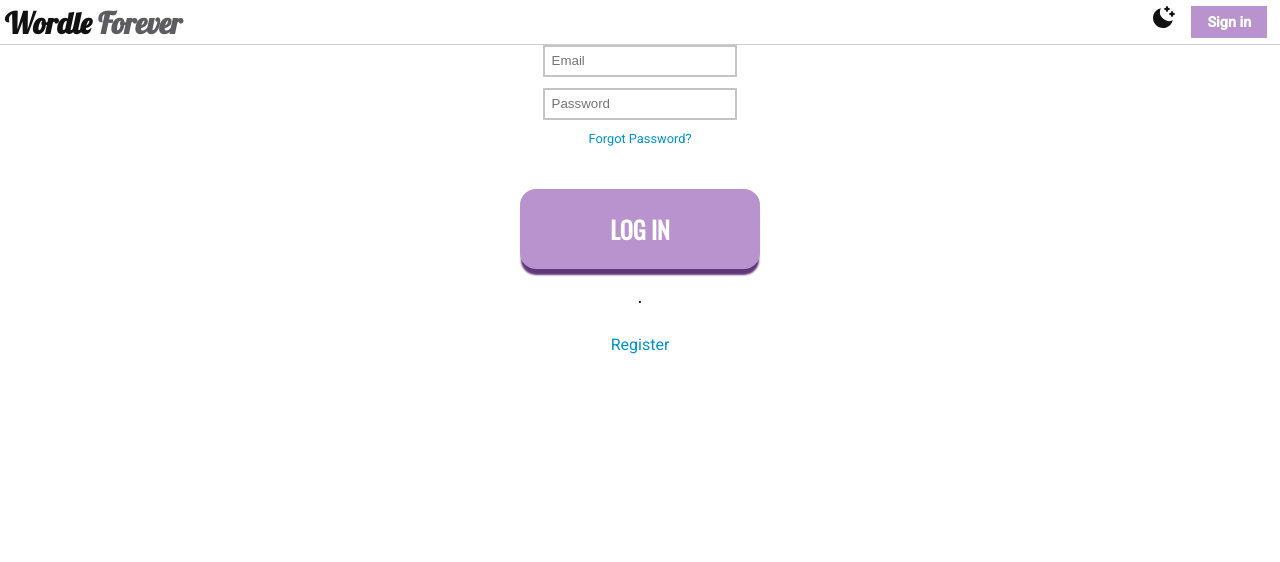
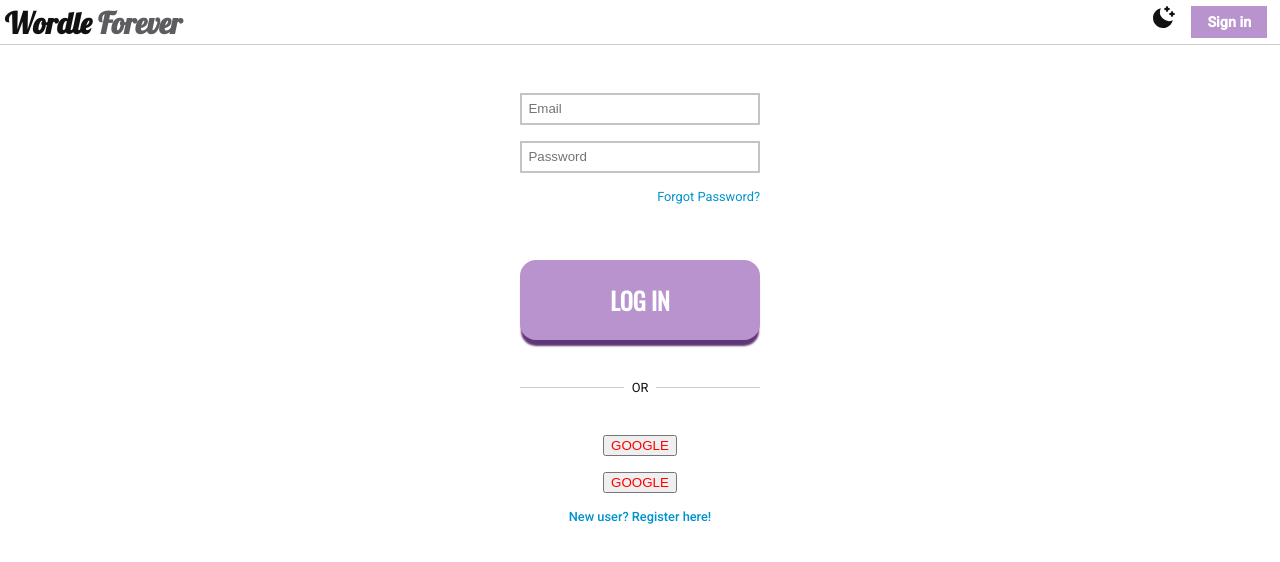
Before and after one commit to louieluuu/wordleforever, a React (Vite) app in the folder client/: page /login in a window 1280 px wide. Shown: the top 562 px of the page. Built offline with nearby package versions, Linux system fonts and the light colour scheme; no server answers; some icons are missing; a web font is replaced by a local one.

Commit message:
Finish base log in styles, pre OAuth

```diff
--- a/client/src/components/LoginPage.jsx
+++ b/client/src/components/LoginPage.jsx
@@ -59,7 +59,7 @@
         value={password}
         onChange={(e) => setPassword(e.target.value)}
       />
-      <Link style={{ fontSize: "0.8rem" }} reloadDocument to="/forgot">
+      <Link style={{ alignSelf: "flex-end" }} reloadDocument to="/forgot">
         Forgot Password?
       </Link>
       <button
@@ -68,15 +68,14 @@
       >
         LOG IN
       </button>
-      <hr
-        style={{
-          marginBlock: "1.3rem",
-          borderColor: "black",
-          borderWidth: "1px",
-        }}
-      />
-      <Link reloadDocument to="/register">
-        Register
+
+      <div className="auth__divider">OR</div>
+
+      <button className="menu__btn--auth--google">GOOGLE</button>
+      <button className="menu__btn--auth--google">GOOGLE</button>
+
+      <Link style={{ fontWeight: "500" }} reloadDocument to="/register">
+        New user? Register here!
       </Link>
     </div>
   )
--- a/client/src/styles/components/_auth.scss
+++ b/client/src/styles/components/_auth.scss
@@ -2,8 +2,11 @@
   display: flex;
   flex-direction: column;
   align-items: center;
-  max-width: 25vw;
-  gap: 0.7rem;
+  gap: 1rem;
+
+  margin-top: 3rem;
+
+  font-size: 0.8rem;
 
   &__error {
     color: red;
@@ -11,11 +14,37 @@
   }
 
   &__form {
+    width: 15rem;
+
     color: $color;
     background-color: $bg-main;
-
     border: $btn-copy-border 2px solid;
 
     padding: 0.4rem;
   }
+
+  &__divider {
+    display: flex;
+    align-items: center;
+    text-align: center;
+
+    width: 100%;
+
+    margin: 1.5rem;
+
+    &::before,
+    &::after {
+      content: "";
+      flex: 1;
+      border-bottom: 1px solid $border;
+    }
+
+    &:not(:empty)::before {
+      margin-right: 0.5rem;
+    }
+
+    &:not(:empty)::after {
+      margin-left: 0.5rem;
+    }
+  }
 }
--- a/client/src/styles/components/_menu.scss
+++ b/client/src/styles/components/_menu.scss
@@ -148,6 +148,8 @@
   &__btn--auth {
     @extend .menu__btn;
 
+    width: 15rem;
+
     font-weight: bold;
     border-radius: 1rem;
     border: none;
@@ -155,7 +157,7 @@
 
     background-color: $username;
 
-    margin-top: 2rem;
+    margin-top: 2.5rem;
 
     &:active {
       transform: scale(0.95);
@@ -166,6 +168,10 @@
     &:hover {
       background-color: $username-hover;
       box-shadow: 0 7px 2px -1px $username-shadow-hover;
+    }
+
+    &--google {
+      color: red;
     }
   }
 }
--- a/client/src/styles/main.scss
+++ b/client/src/styles/main.scss
@@ -13,6 +13,10 @@
 @import "./components/keyboard";
 @import "./components/alert-modal";
 @import "./components/streak";
+
+* {
+  box-sizing: border-box;
+}
 
 * {
   box-sizing: border-box;
```
Also changed, not shown: client/src/assets/ContinueWithGoogle.svg (added).
